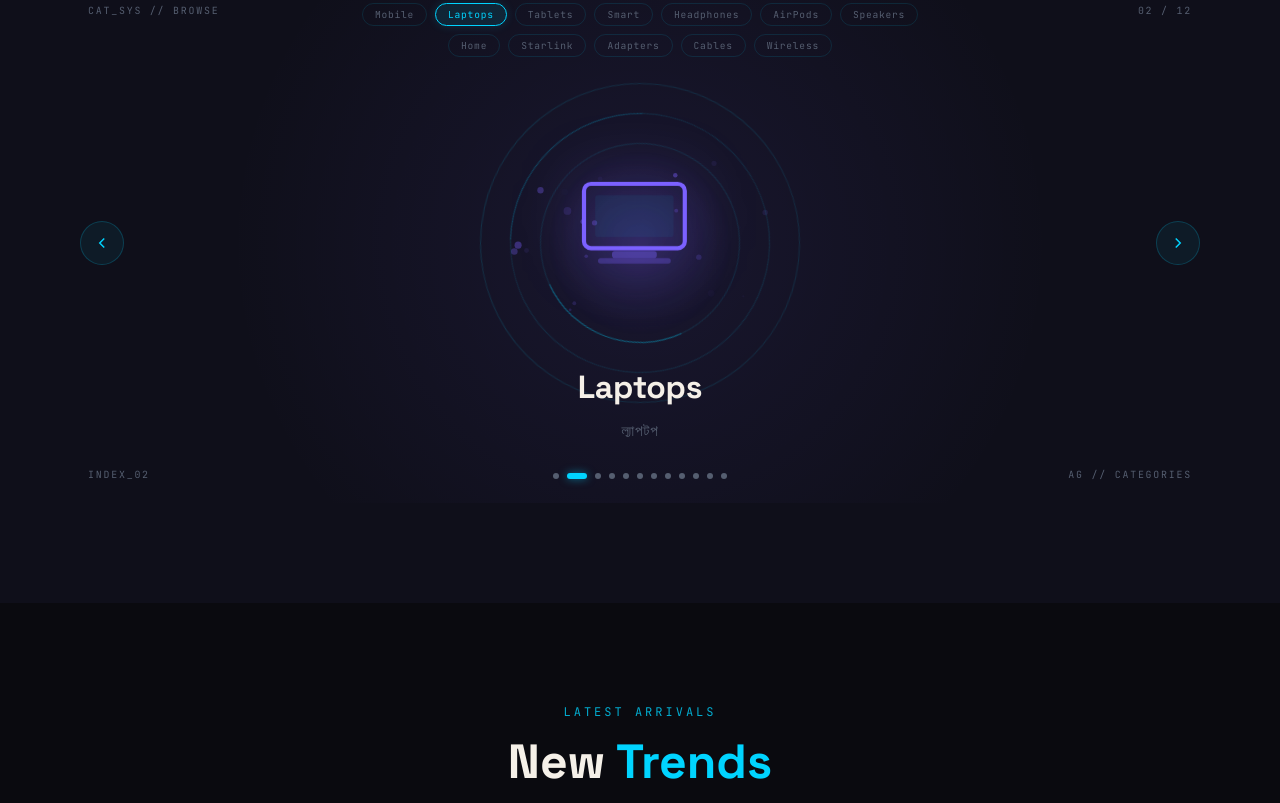
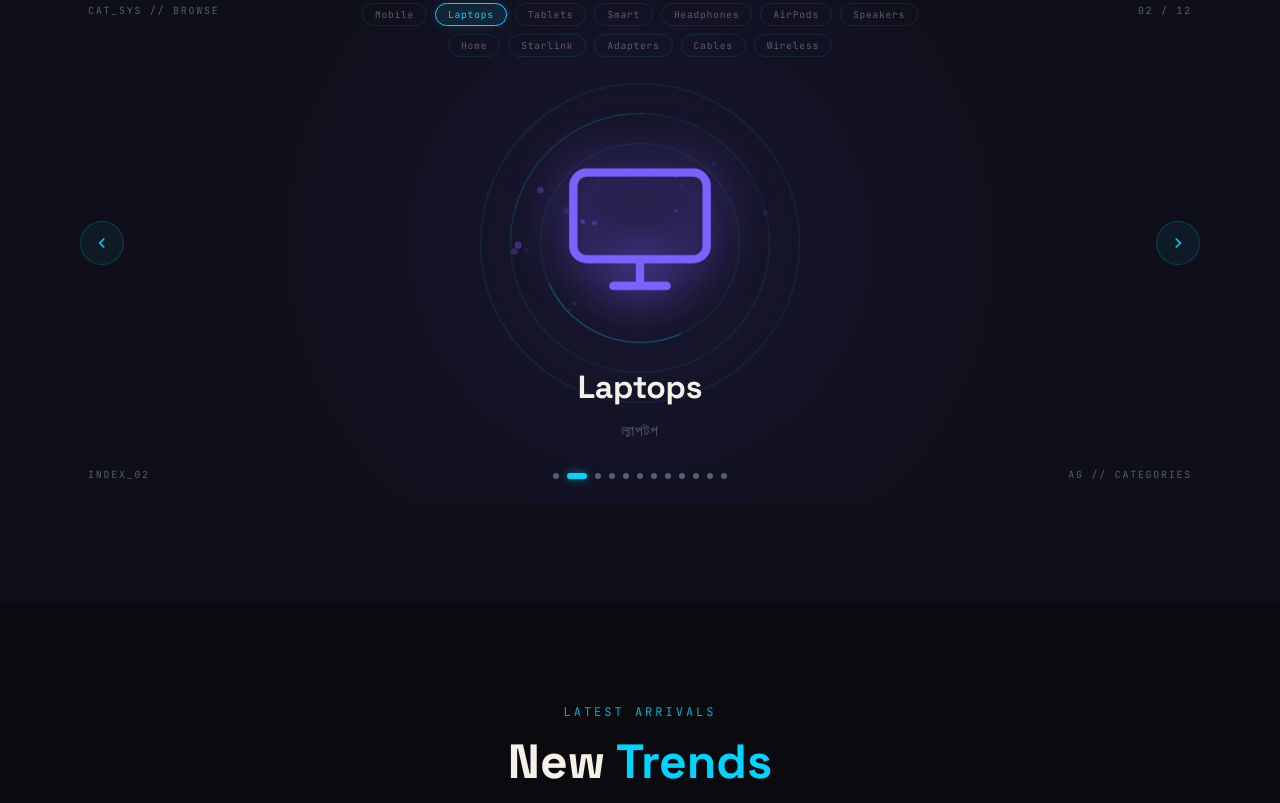
Before and after one commit to thing67-ui/apple-gadgets, a plain HTML site: page index.html in a window 1280 px wide. Shown: the part 1132-1935 px from the top of the page. Drawn offline with nearby package versions, Linux system fonts and the light colour scheme; animation ran at ten frames a second.

Commit message:
Professional Lucide icons for categories

```diff
--- a/css/style.css
+++ b/css/style.css
@@ -574,15 +574,16 @@ ul   { list-style: none; }
 }
 
 .cat-svg-icon {
-  width: 140px;
-  height: 140px;
-  filter: drop-shadow(0 0 30px currentColor);
+  width: 160px;
+  height: 160px;
+  filter: drop-shadow(0 0 25px currentColor);
   transition: color 0.5s ease, filter 0.5s ease;
 }
 
 .cat-svg-icon svg {
   width: 100%;
   height: 100%;
+  stroke: currentColor;
 }
 
 /* Category info */
--- a/js/main.js
+++ b/js/main.js
@@ -35,128 +35,92 @@ document.querySelectorAll('.reveal, .reveal-left, .reveal-right, .reveal-scale')
 /* ---------- CATEGORIES DATA ---------- */
 const categories = [
   {
-    icon: `<svg viewBox="0 0 100 100" xmlns="http://www.w3.org/2000/svg">
-      <rect x="20" y="8" width="60" height="84" rx="10" ry="10" fill="none" stroke="currentColor" stroke-width="3"/>
-      <rect x="28" y="18" width="44" height="56" rx="3" fill="rgba(0,212,255,0.08)"/>
-      <circle cx="50" cy="82" r="4" fill="currentColor" opacity="0.6"/>
-      <line x1="42" y1="13" x2="58" y2="13" stroke="currentColor" stroke-width="2.5" stroke-linecap="round"/>
+    icon: `<svg viewBox="0 0 24 24" fill="none" stroke="currentColor" stroke-width="1.25" stroke-linecap="round" stroke-linejoin="round">
+      <rect x="5" y="2" width="14" height="20" rx="2"/>
+      <line x1="12" y1="18" x2="12.01" y2="18" stroke-width="2"/>
     </svg>`,
     name: 'Mobile Phones', nameBn: 'মোবাইল ফোন', color: '#00D4FF', index: '01'
   },
   {
-    icon: `<svg viewBox="0 0 100 100" xmlns="http://www.w3.org/2000/svg">
-      <rect x="10" y="20" width="72" height="46" rx="5" fill="none" stroke="currentColor" stroke-width="3"/>
-      <rect x="18" y="28" width="56" height="30" rx="2" fill="rgba(0,212,255,0.06)"/>
-      <rect x="30" y="68" width="32" height="5" rx="2" fill="currentColor" opacity="0.4"/>
-      <rect x="20" y="73" width="52" height="4" rx="2" fill="currentColor" opacity="0.3"/>
+    icon: `<svg viewBox="0 0 24 24" fill="none" stroke="currentColor" stroke-width="1.25" stroke-linecap="round" stroke-linejoin="round">
+      <rect x="2" y="4" width="20" height="13" rx="2"/>
+      <path d="M8 21h8M12 17v4"/>
     </svg>`,
     name: 'Laptops', nameBn: 'ল্যাপটপ', color: '#7B61FF', index: '02'
   },
   {
-    icon: `<svg viewBox="0 0 100 100" xmlns="http://www.w3.org/2000/svg">
-      <rect x="15" y="12" width="70" height="76" rx="8" fill="none" stroke="currentColor" stroke-width="3"/>
-      <rect x="24" y="22" width="52" height="56" rx="3" fill="rgba(0,212,255,0.06)"/>
-      <circle cx="50" cy="85" r="3.5" fill="currentColor" opacity="0.5"/>
-      <line x1="44" y1="17" x2="56" y2="17" stroke="currentColor" stroke-width="2.5" stroke-linecap="round"/>
+    icon: `<svg viewBox="0 0 24 24" fill="none" stroke="currentColor" stroke-width="1.25" stroke-linecap="round" stroke-linejoin="round">
+      <rect x="4" y="2" width="16" height="20" rx="2"/>
+      <line x1="12" y1="18" x2="12.01" y2="18" stroke-width="2"/>
     </svg>`,
     name: 'Tablets', nameBn: 'ট্যাবলেট', color: '#00D4FF', index: '03'
   },
   {
-    icon: `<svg viewBox="0 0 100 100" xmlns="http://www.w3.org/2000/svg">
-      <circle cx="50" cy="50" r="34" fill="none" stroke="currentColor" stroke-width="3"/>
-      <circle cx="50" cy="50" r="24" fill="none" stroke="currentColor" stroke-width="1.5" opacity="0.4"/>
-      <circle cx="50" cy="50" r="6" fill="currentColor" opacity="0.6"/>
-      <line x1="50" y1="50" x2="50" y2="28" stroke="currentColor" stroke-width="2.5" stroke-linecap="round"/>
-      <line x1="50" y1="50" x2="62" y2="54" stroke="currentColor" stroke-width="2" stroke-linecap="round"/>
-      <rect x="30" y="14" width="8" height="5" rx="2" fill="currentColor" opacity="0.5"/>
+    icon: `<svg viewBox="0 0 24 24" fill="none" stroke="currentColor" stroke-width="1.25" stroke-linecap="round" stroke-linejoin="round">
+      <circle cx="12" cy="12" r="7"/>
+      <polyline points="12 9 12 12 13.5 13.5"/>
+      <path d="M16.51 17.35l-.35 3.83a2 2 0 0 1-2 1.82H9.83a2 2 0 0 1-2-1.82l-.35-3.83m.01-10.7.35-3.83A2 2 0 0 1 9.83 1h4.35a2 2 0 0 1 2 1.82l.35 3.83"/>
     </svg>`,
     name: 'Smart Watches', nameBn: 'স্মার্ট ওয়াচ', color: '#FF6B35', index: '04'
   },
   {
-    icon: `<svg viewBox="0 0 100 100" xmlns="http://www.w3.org/2000/svg">
-      <ellipse cx="50" cy="50" rx="28" ry="28" fill="none" stroke="currentColor" stroke-width="3"/>
-      <ellipse cx="50" cy="50" rx="14" ry="14" fill="rgba(0,212,255,0.1)" stroke="currentColor" stroke-width="1.5" opacity="0.5"/>
-      <rect x="20" y="46" width="8" height="8" rx="3" fill="currentColor" opacity="0.7"/>
-      <rect x="72" y="46" width="8" height="8" rx="3" fill="currentColor" opacity="0.7"/>
-      <path d="M28 50 Q20 30 14 28" stroke="currentColor" stroke-width="2" fill="none" stroke-linecap="round"/>
-      <path d="M72 50 Q80 30 86 28" stroke="currentColor" stroke-width="2" fill="none" stroke-linecap="round"/>
+    icon: `<svg viewBox="0 0 24 24" fill="none" stroke="currentColor" stroke-width="1.25" stroke-linecap="round" stroke-linejoin="round">
+      <path d="M3 14h3a2 2 0 0 1 2 2v3a2 2 0 0 1-2 2H5a2 2 0 0 1-2-2v-7a9 9 0 0 1 18 0v7a2 2 0 0 1-2 2h-1a2 2 0 0 1-2-2v-3a2 2 0 0 1 2-2h3"/>
     </svg>`,
     name: 'Headphones', nameBn: 'হেডফোন', color: '#7B61FF', index: '05'
   },
   {
-    icon: `<svg viewBox="0 0 100 100" xmlns="http://www.w3.org/2000/svg">
-      <rect x="32" y="10" width="36" height="56" rx="18" fill="none" stroke="currentColor" stroke-width="3"/>
-      <line x1="50" y1="66" x2="50" y2="82" stroke="currentColor" stroke-width="3" stroke-linecap="round"/>
-      <line x1="36" y1="82" x2="64" y2="82" stroke="currentColor" stroke-width="3" stroke-linecap="round"/>
-      <line x1="26" y1="44" x2="74" y2="44" stroke="currentColor" stroke-width="1.5" opacity="0.3"/>
-      <circle cx="50" cy="38" r="3" fill="currentColor" opacity="0.5"/>
+    icon: `<svg viewBox="0 0 24 24" fill="none" stroke="currentColor" stroke-width="1.25" stroke-linecap="round" stroke-linejoin="round">
+      <path d="M9 18V5l12-2v13"/>
+      <circle cx="6" cy="18" r="3"/>
+      <circle cx="18" cy="16" r="3"/>
     </svg>`,
     name: 'AirPods', nameBn: 'এয়ারপড', color: '#00D4FF', index: '06'
   },
   {
-    icon: `<svg viewBox="0 0 100 100" xmlns="http://www.w3.org/2000/svg">
-      <rect x="22" y="28" width="56" height="44" rx="8" fill="none" stroke="currentColor" stroke-width="3"/>
-      <circle cx="38" cy="50" r="10" fill="none" stroke="currentColor" stroke-width="2"/>
-      <circle cx="62" cy="50" r="10" fill="none" stroke="currentColor" stroke-width="2"/>
-      <circle cx="38" cy="50" r="4" fill="currentColor" opacity="0.5"/>
-      <circle cx="62" cy="50" r="4" fill="currentColor" opacity="0.5"/>
-      <line x1="36" y1="28" x2="36" y2="22" stroke="currentColor" stroke-width="2" stroke-linecap="round"/>
-      <line x1="64" y1="28" x2="64" y2="22" stroke="currentColor" stroke-width="2" stroke-linecap="round"/>
+    icon: `<svg viewBox="0 0 24 24" fill="none" stroke="currentColor" stroke-width="1.25" stroke-linecap="round" stroke-linejoin="round">
+      <rect x="4" y="2" width="16" height="20" rx="2"/>
+      <circle cx="12" cy="14" r="4"/>
+      <line x1="12" y1="6" x2="12.01" y2="6" stroke-width="2"/>
     </svg>`,
     name: 'Speakers', nameBn: 'স্পিকার', color: '#FF6B35', index: '07'
   },
   {
-    icon: `<svg viewBox="0 0 100 100" xmlns="http://www.w3.org/2000/svg">
-      <rect x="18" y="30" width="64" height="46" rx="6" fill="none" stroke="currentColor" stroke-width="3"/>
-      <rect x="26" y="38" width="18" height="14" rx="3" fill="rgba(0,212,255,0.15)" stroke="currentColor" stroke-width="1.5"/>
-      <rect x="52" y="38" width="8" height="8" rx="2" fill="currentColor" opacity="0.4"/>
-      <rect x="64" y="38" width="8" height="8" rx="2" fill="currentColor" opacity="0.4"/>
-      <rect x="52" y="52" width="8" height="5" rx="1.5" fill="currentColor" opacity="0.3"/>
-      <rect x="64" y="52" width="8" height="5" rx="1.5" fill="currentColor" opacity="0.3"/>
-      <line x1="38" y1="22" x2="38" y2="30" stroke="currentColor" stroke-width="2.5" stroke-linecap="round"/>
-      <line x1="62" y1="22" x2="62" y2="30" stroke="currentColor" stroke-width="2.5" stroke-linecap="round"/>
+    icon: `<svg viewBox="0 0 24 24" fill="none" stroke="currentColor" stroke-width="1.25" stroke-linecap="round" stroke-linejoin="round">
+      <path d="M3 9l9-7 9 7v11a2 2 0 0 1-2 2H5a2 2 0 0 1-2-2z"/>
+      <polyline points="9 22 9 12 15 12 15 22"/>
     </svg>`,
     name: 'Home Appliances', nameBn: 'হোম অ্যাপ্লায়েন্স', color: '#7B61FF', index: '08'
   },
   {
-    icon: `<svg viewBox="0 0 100 100" xmlns="http://www.w3.org/2000/svg">
-      <polygon points="50,10 90,32 90,68 50,90 10,68 10,32" fill="none" stroke="currentColor" stroke-width="3"/>
-      <polygon points="50,26 74,40 74,60 50,74 26,60 26,40" fill="rgba(0,212,255,0.08)" stroke="currentColor" stroke-width="1.5" opacity="0.5"/>
-      <circle cx="50" cy="50" r="8" fill="currentColor" opacity="0.4"/>
-      <line x1="50" y1="10" x2="50" y2="26" stroke="currentColor" stroke-width="2"/>
-      <line x1="90" y1="32" x2="74" y2="40" stroke="currentColor" stroke-width="2"/>
-      <line x1="90" y1="68" x2="74" y2="60" stroke="currentColor" stroke-width="2"/>
+    icon: `<svg viewBox="0 0 24 24" fill="none" stroke="currentColor" stroke-width="1.25" stroke-linecap="round" stroke-linejoin="round">
+      <circle cx="12" cy="12" r="10"/>
+      <line x1="2" y1="12" x2="22" y2="12"/>
+      <path d="M12 2a15.3 15.3 0 0 1 4 10 15.3 15.3 0 0 1-4 10 15.3 15.3 0 0 1-4-10 15.3 15.3 0 0 1 4-10z"/>
     </svg>`,
     name: 'Starlink', nameBn: 'স্টারলিংক', color: '#00D4FF', index: '09'
   },
   {
-    icon: `<svg viewBox="0 0 100 100" xmlns="http://www.w3.org/2000/svg">
-      <rect x="38" y="10" width="24" height="16" rx="4" fill="none" stroke="currentColor" stroke-width="3"/>
-      <rect x="44" y="26" width="12" height="40" rx="3" fill="none" stroke="currentColor" stroke-width="3"/>
-      <rect x="36" y="66" width="28" height="24" rx="5" fill="none" stroke="currentColor" stroke-width="3"/>
-      <line x1="50" y1="74" x2="50" y2="82" stroke="currentColor" stroke-width="3" stroke-linecap="round"/>
-      <line x1="44" y1="78" x2="56" y2="78" stroke="currentColor" stroke-width="3" stroke-linecap="round"/>
+    icon: `<svg viewBox="0 0 24 24" fill="none" stroke="currentColor" stroke-width="1.25" stroke-linecap="round" stroke-linejoin="round">
+      <path d="M14.5 4h-5L7 7H4a2 2 0 0 0-2 2v9a2 2 0 0 0 2 2h16a2 2 0 0 0 2-2V9a2 2 0 0 0-2-2h-3l-2.5-3z"/>
+      <line x1="12" y1="10" x2="12" y2="16"/>
+      <line x1="9" y1="13" x2="15" y2="13"/>
     </svg>`,
     name: 'Adapters', nameBn: 'অ্যাডাপ্টার', color: '#FF6B35', index: '10'
   },
   {
-    icon: `<svg viewBox="0 0 100 100" xmlns="http://www.w3.org/2000/svg">
-      <circle cx="26" cy="30" r="10" fill="none" stroke="currentColor" stroke-width="3"/>
-      <circle cx="74" cy="70" r="10" fill="none" stroke="currentColor" stroke-width="3"/>
-      <path d="M34 36 Q50 20 66 36 Q82 52 66 64" stroke="currentColor" stroke-width="3" fill="none" stroke-linecap="round"/>
-      <circle cx="26" cy="30" r="4" fill="currentColor" opacity="0.5"/>
-      <circle cx="74" cy="70" r="4" fill="currentColor" opacity="0.5"/>
+    icon: `<svg viewBox="0 0 24 24" fill="none" stroke="currentColor" stroke-width="1.25" stroke-linecap="round" stroke-linejoin="round">
+      <path d="M10 13a5 5 0 0 0 7.54.54l3-3a5 5 0 0 0-7.07-7.07l-1.72 1.71"/>
+      <path d="M14 11a5 5 0 0 0-7.54-.54l-3 3a5 5 0 0 0 7.07 7.07l1.71-1.71"/>
     </svg>`,
     name: 'Cables', nameBn: 'ক্যাবল', color: '#7B61FF', index: '11'
   },
   {
-    icon: `<svg viewBox="0 0 100 100" xmlns="http://www.w3.org/2000/svg">
-      <circle cx="50" cy="54" r="30" fill="none" stroke="currentColor" stroke-width="3"/>
-      <circle cx="50" cy="54" r="18" fill="rgba(0,212,255,0.08)" stroke="currentColor" stroke-width="1.5" opacity="0.5"/>
-      <circle cx="50" cy="54" r="6" fill="currentColor" opacity="0.6"/>
-      <path d="M50 14 L50 24" stroke="currentColor" stroke-width="3" stroke-linecap="round"/>
-      <path d="M42 16 L46 24" stroke="currentColor" stroke-width="2" stroke-linecap="round" opacity="0.6"/>
-      <path d="M58 16 L54 24" stroke="currentColor" stroke-width="2" stroke-linecap="round" opacity="0.6"/>
+    icon: `<svg viewBox="0 0 24 24" fill="none" stroke="currentColor" stroke-width="1.25" stroke-linecap="round" stroke-linejoin="round">
+      <path d="M5 12.55a11 11 0 0 1 14.08 0"/>
+      <path d="M1.42 9a16 16 0 0 1 21.16 0"/>
+      <path d="M8.53 16.11a6 6 0 0 1 6.95 0"/>
+      <line x1="12" y1="20" x2="12.01" y2="20" stroke-width="2"/>
     </svg>`,
     name: 'Wireless Chargers', nameBn: 'ওয়্যারলেস চার্জার', color: '#00D4FF', index: '12'
   },
@@ -247,24 +211,15 @@ let isTransitioning = false;
 function buildCategoryShowcase() {
   const wrapper = document.getElementById('categoriesGrid');
   if (!wrapper) return;
-
   wrapper.innerHTML = '';
   wrapper.className = 'cat-showcase';
-
   wrapper.innerHTML = `
-    <!-- Background ambient glow -->
     <div class="cat-ambient" id="catAmbient"></div>
-
-    <!-- Particle canvas -->
     <canvas class="cat-canvas" id="catCanvas"></canvas>
-
-    <!-- HUD labels -->
     <div class="cat-hud-tl">CAT_SYS // BROWSE</div>
     <div class="cat-hud-tr" id="catCounter">01 / 12</div>
     <div class="cat-hud-bl" id="catIndexLabel">INDEX_01</div>
     <div class="cat-hud-br">AG // CATEGORIES</div>
-
-    <!-- Main floating icon -->
     <div class="cat-hero" id="catHero">
       <div class="cat-orbit-ring ring-1"></div>
       <div class="cat-orbit-ring ring-2"></div>
@@ -274,54 +229,37 @@ function buildCategoryShowcase() {
         <div class="cat-svg-icon" id="catSvgIcon"></div>
       </div>
     </div>
-
-    <!-- Category name -->
     <div class="cat-info" id="catInfo">
       <p class="cat-name-en" id="catNameEn"></p>
       <p class="cat-name-bn" id="catNameBn"></p>
     </div>
-
-    <!-- Dot navigation -->
     <div class="cat-dots" id="catDots"></div>
-
-    <!-- Arrow navigation -->
     <button class="cat-arrow cat-prev" id="catPrev" aria-label="Previous">
-      <svg viewBox="0 0 24 24" fill="none" stroke="currentColor" stroke-width="2">
-        <polyline points="15 18 9 12 15 6"/>
-      </svg>
+      <svg viewBox="0 0 24 24" fill="none" stroke="currentColor" stroke-width="2"><polyline points="15 18 9 12 15 6"/></svg>
     </button>
     <button class="cat-arrow cat-next" id="catNext" aria-label="Next">
-      <svg viewBox="0 0 24 24" fill="none" stroke="currentColor" stroke-width="2">
-        <polyline points="9 18 15 12 9 6"/>
-      </svg>
+      <svg viewBox="0 0 24 24" fill="none" stroke="currentColor" stroke-width="2"><polyline points="9 18 15 12 9 6"/></svg>
     </button>
-
-    <!-- All categories mini strip -->
     <div class="cat-strip" id="catStrip"></div>
   `;
 
-  // Build dot nav
   const dots = document.getElementById('catDots');
   categories.forEach((_, i) => {
     const dot = document.createElement('button');
     dot.className = 'cat-dot' + (i === 0 ? ' active' : '');
-    dot.setAttribute('aria-label', `Category ${i + 1}`);
     dot.addEventListener('click', () => goToCategory(i));
     dots.appendChild(dot);
   });
 
-  // Build mini strip
   const strip = document.getElementById('catStrip');
   categories.forEach((cat, i) => {
     const chip = document.createElement('button');
     chip.className = 'cat-chip' + (i === 0 ? ' active' : '');
-    chip.innerHTML = `<span class="chip-icon">${cat.name.split(' ')[0]}</span>`;
-    chip.setAttribute('title', cat.name);
+    chip.textContent = cat.name.split(' ')[0];
     chip.addEventListener('click', () => goToCategory(i));
     strip.appendChild(chip);
   });
 
-  // Arrow controls
   document.getElementById('catPrev').addEventListener('click', () => {
     goToCategory((currentCat - 1 + categories.length) % categories.length);
   });
@@ -329,17 +267,14 @@ function buildCategoryShowcase() {
     goToCategory((currentCat + 1) % categories.length);
   });
 
-  // Keyboard navigation
   document.addEventListener('keydown', (e) => {
-    const catSection = document.querySelector('.categories');
-    const rect = catSection?.getBoundingClientRect();
+    const rect = document.querySelector('.categories')?.getBoundingClientRect();
     if (rect && rect.top < window.innerHeight && rect.bottom > 0) {
       if (e.key === 'ArrowLeft')  goToCategory((currentCat - 1 + categories.length) % categories.length);
       if (e.key === 'ArrowRight') goToCategory((currentCat + 1) % categories.length);
     }
   });
 
-  // Touch/swipe support
   let touchStartX = 0;
   wrapper.addEventListener('touchstart', e => { touchStartX = e.touches[0].clientX; });
   wrapper.addEventListener('touchend', e => {
@@ -350,7 +285,6 @@ function buildCategoryShowcase() {
     }
   });
 
-  // Show first category
   showCategory(0, false);
   startAutoplay();
 }
@@ -358,7 +292,6 @@ function buildCategoryShowcase() {
 function showCategory(index, animate = true) {
   if (isTransitioning && animate) return;
   isTransitioning = animate;
-
   const cat        = categories[index];
   const iconWrap   = document.getElementById('catIconWrap');
   const svgIcon    = document.getElementById('catSvgIcon');
@@ -369,39 +302,26 @@ function showCategory(index, animate = true) {
   const ambient    = document.getElementById('catAmbient');
   const glowOrb    = document.getElementById('catGlowOrb');
 
-  // Fire particles on transition
   if (animate) fireParticles(cat.color);
 
-  // Animate out
   if (animate) {
     iconWrap.classList.add('exit');
     document.getElementById('catInfo').classList.add('exit');
   }
 
   setTimeout(() => {
-    // Update content
-    svgIcon.innerHTML  = cat.icon;
+    svgIcon.innerHTML   = cat.icon;
     svgIcon.style.color = cat.color;
     nameEn.textContent  = cat.name;
     nameBn.textContent  = cat.nameBn;
     counter.textContent = `${cat.index} / 12`;
     indexLabel.textContent = `INDEX_${cat.index}`;
+    ambient.style.background  = `radial-gradient(circle at 50% 50%, ${cat.color}18 0%, transparent 65%)`;
+    glowOrb.style.background  = `radial-gradient(circle, ${cat.color}30 0%, transparent 70%)`;
 
-    // Update ambient color
-    ambient.style.background = `radial-gradient(circle at 50% 50%, ${cat.color}18 0%, transparent 65%)`;
-    glowOrb.style.background = `radial-gradient(circle, ${cat.color}30 0%, transparent 70%)`;
+    document.querySelectorAll('.cat-dot').forEach((d, i) => d.classList.toggle('active', i === index));
+    document.querySelectorAll('.cat-chip').forEach((c, i) => c.classList.toggle('active', i === index));
 
-    // Update dots
-    document.querySelectorAll('.cat-dot').forEach((d, i) => {
-      d.classList.toggle('active', i === index);
-    });
-
-    // Update chips
-    document.querySelectorAll('.cat-chip').forEach((c, i) => {
-      c.classList.toggle('active', i === index);
-    });
-
-    // Animate in
     if (animate) {
       iconWrap.classList.remove('exit');
       iconWrap.classList.add('enter');
@@ -434,15 +354,13 @@ function resetAutoplay() {
   startAutoplay();
 }
 
-/* ---------- PARTICLE BURST ---------- */
 function fireParticles(color) {
   const canvas = document.getElementById('catCanvas');
   if (!canvas) return;
   const ctx = canvas.getContext('2d');
   canvas.width  = canvas.offsetWidth;
   canvas.height = canvas.offsetHeight;
-
-  const cx = canvas.width  / 2;
+  const cx = canvas.width / 2;
   const cy = canvas.height / 2;
   const particles = Array.from({ length: 40 }, () => ({
     x: cx, y: cy,
@@ -452,7 +370,6 @@ function fireParticles(color) {
     angle: Math.random() * Math.PI * 2,
     decay: Math.random() * 0.02 + 0.015,
   }));
-
   let frame = 0;
   function draw() {
     ctx.clearRect(0, 0, canvas.width, canvas.height);
```
